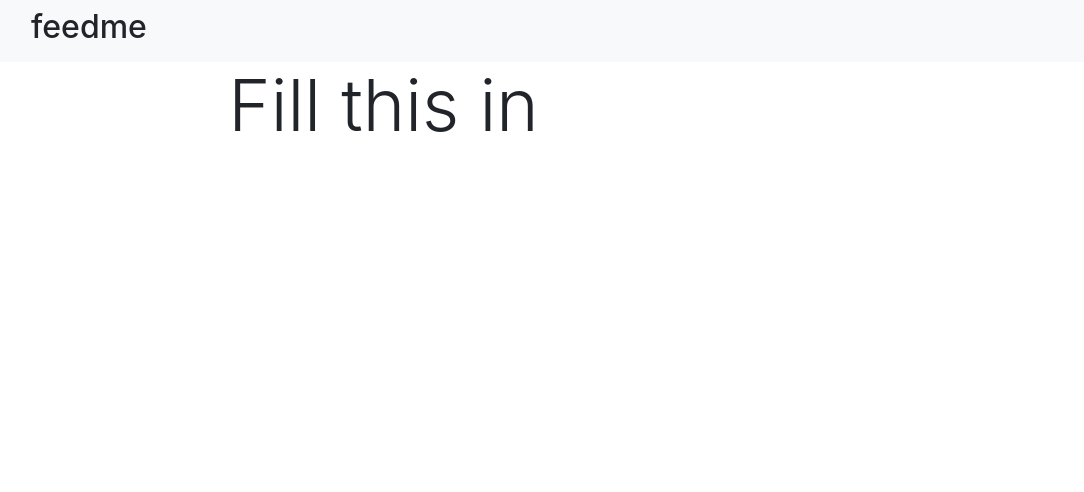
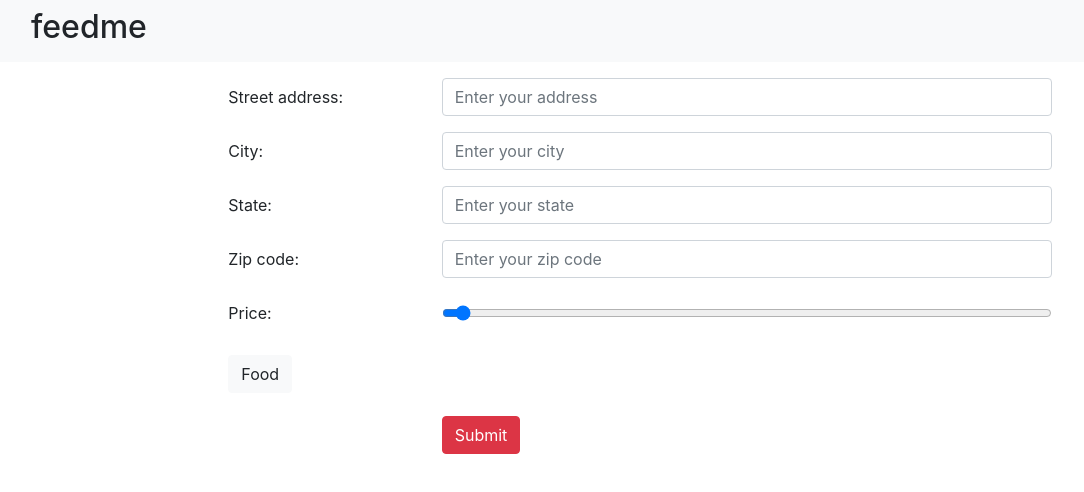
Before and after one commit to the-shimale/feedme, a website: page public/index.html in a window 1280 px wide. Shown: the whole page, without its empty margins (0-1084 px from the left). Drawn offline with nearby package versions, Linux system fonts and the light colour scheme.

Commit message:
added address input fields and price slider. non-functioning, purely aestheic

```diff
--- a/public/index.html
+++ b/public/index.html
@@ -18,7 +18,56 @@
     </div>
 </nav>
 <div class="row">
-    <h3 class="display-3 col-sm-8 offset-sm-2">Fill this in</h3>
+    <div class="col-sm-12 mx-auto">
+        <p id="errorMsg" class="bg-danger"></p>
+    </div>
+    <div class="col-sm-8 offset-sm-2">
+        <form class="form-horizontal" action="/register" method="post">
+            <div class="form-group row">
+                <label class="col-sm-3 col-form-label" for="streetname">Street address:</label>
+                <div class="col-sm-9">
+                    <input class="form-control" id="streetname" name="streetname" type="text" placeholder="Enter your address">
+                </div>
+            </div>
+            <div class="form-group row">
+                <label class="col-sm-3 col-form-label" for="city">City:</label>
+                <div class="col-sm-9">
+                    <input class="form-control" id="city" name="city" type="text" placeholder="Enter your city">
+                </div>
+            </div>
+            <div class="form-group row">
+                <label class="col-sm-3 col-form-label" for="state">State:</label>
+                <div class="col-sm-9">
+                    <input class="form-control" id="state" name="state" type="text" placeholder="Enter your state">
+                </div>
+            </div>
+            <div class="form-group row">
+                <label class="col-sm-3 col-form-label" for="zip">Zip code:</label>
+                <div class="col-sm-9">
+                    <input class="form-control" id="zip" name="zip" type="text" placeholder="Enter your zip code">
+                </div>
+            </div>
+            <div class="form-group row">
+                <label class="col-sm-3 col-form-label" for="price-slider">Price:</label>
+                <div class="col-sm-9">
+                    <input class="form-control" id="price-slider" type="range" min="0" max="0" value="0">
+                </div>
+            </div>
+            <div class="form-group row">
+<!--                 <label class="col-sm-3 col-form-label" for="category-buttons"></label>
+ -->                <div class="col-sm-3 col-form-label">
+                    <button class="btn btn-light" type="submit">Food</button>
+<!--                     need to dynamically get categories for buttons -->
+                </div>
+            </div>
+            <div class="form-group row">
+                <div class="offset-sm-3 col-sm-9">
+                    <button id="submitBtn" class="btn btn-danger" type="submit">Submit</button>
+                </div>
+            </div>
+        </form>
+    </div>
+    <div class="col-sm-2"></div>
 </div>
 </body>
 </html>
```
